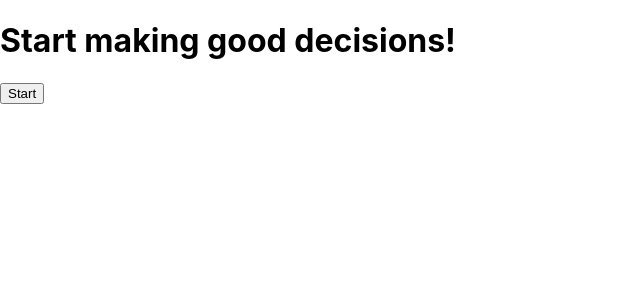
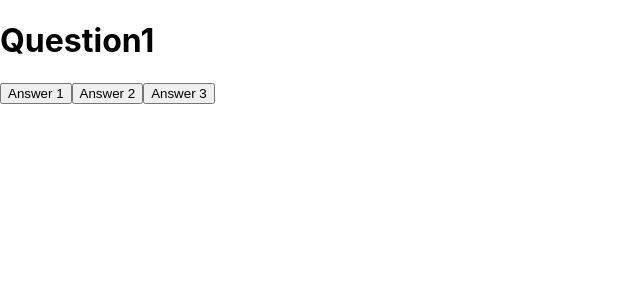
Before and after one commit to ricardofrancoli/choice-net, a React (Create React App) app: page / in a window 1280 px wide. Both pictures are taken after a click on the button "Start". Shown: the top 300 px of the page, without its empty margins (0-640 px from the left). Built offline with nearby package versions, Linux system fonts and the light colour scheme.

Commit message:
add Questions component, start working on quiz

```diff
--- a/src/App.js
+++ b/src/App.js
@@ -1,12 +1,21 @@
+import React, { useState } from 'react';
 import './App.css';
 import Home from './components/Home';
+import Question from './components/Question';
 
 const App = () => {
-	return (
-		<div>
-			<Home />
-		</div>
-	);
+	const [showQuiz, setShowQuiz] = useState(false);
+	const toggleHomepage = () => setShowQuiz(!showQuiz);
+
+	if (!showQuiz) {
+		return (
+			<div>
+				<Home handleOnClick={toggleHomepage} />
+			</div>
+		);
+	} else {
+		return <Question />;
+	}
 };
 
 export default App;
--- a/src/components/Home.js
+++ b/src/components/Home.js
@@ -1,10 +1,12 @@
 import React from 'react';
+import homepageImg from '../images/homepageImgMin.jpg';
 
-const Home = () => {
+const Home = ({ handleOnClick }) => {
 	return (
 		<div>
+			<img src={homepageImg} alt='home-page' width='300px'></img>
 			<h1>Start making good decisions!</h1>
-			<button>Start</button>
+			<button onClick={handleOnClick}>Start</button>
 		</div>
 	);
 };
--- /dev/null
+++ b/src/components/Question.js
@@ -0,0 +1,19 @@
+import React, { useState } from 'react';
+import questions from '../questions';
+// import homepageImg from '../images/homepageImgMin.jpg';
+
+const Question = ({ handleOnClick }) => {
+	const [currentQuestion, setCurrentQuestion] = useState(0);
+
+	return (
+		<div>
+			{/* // <img src={homepageImg} alt='home-page' width='300px'></img> */}
+			<h1>{questions[currentQuestion].question}</h1>
+			{questions[currentQuestion].answers.map((answer) => (
+				<button>{answer.answer}</button>
+			))}
+		</div>
+	);
+};
+
+export default Question;
--- a/src/questions.js
+++ b/src/questions.js
@@ -16,6 +16,7 @@ const questions = [
 		answers: [
 			{ answer: 'Answer 1', value: 1 },
 			{ answer: 'Answer 2', value: 2 },
+			{ answer: 'Answer 3', value: 3 },
 		],
 	},
 	{
@@ -24,7 +25,8 @@ const questions = [
 		imageUrl: 'www.photorul.com',
 		answers: [
 			{ answer: 'Answer 1', value: 1 },
-			{ answer: 'Answer 2', value: 2 },
+			{ answer: 'Answer 3', value: 2 },
+			{ answer: 'Answer 3', value: 3 },
 		],
 	},
 ];
```
Also changed, not shown: src/components/Outcome.js (added), src/images/homepageImgMin.jpg (added).
